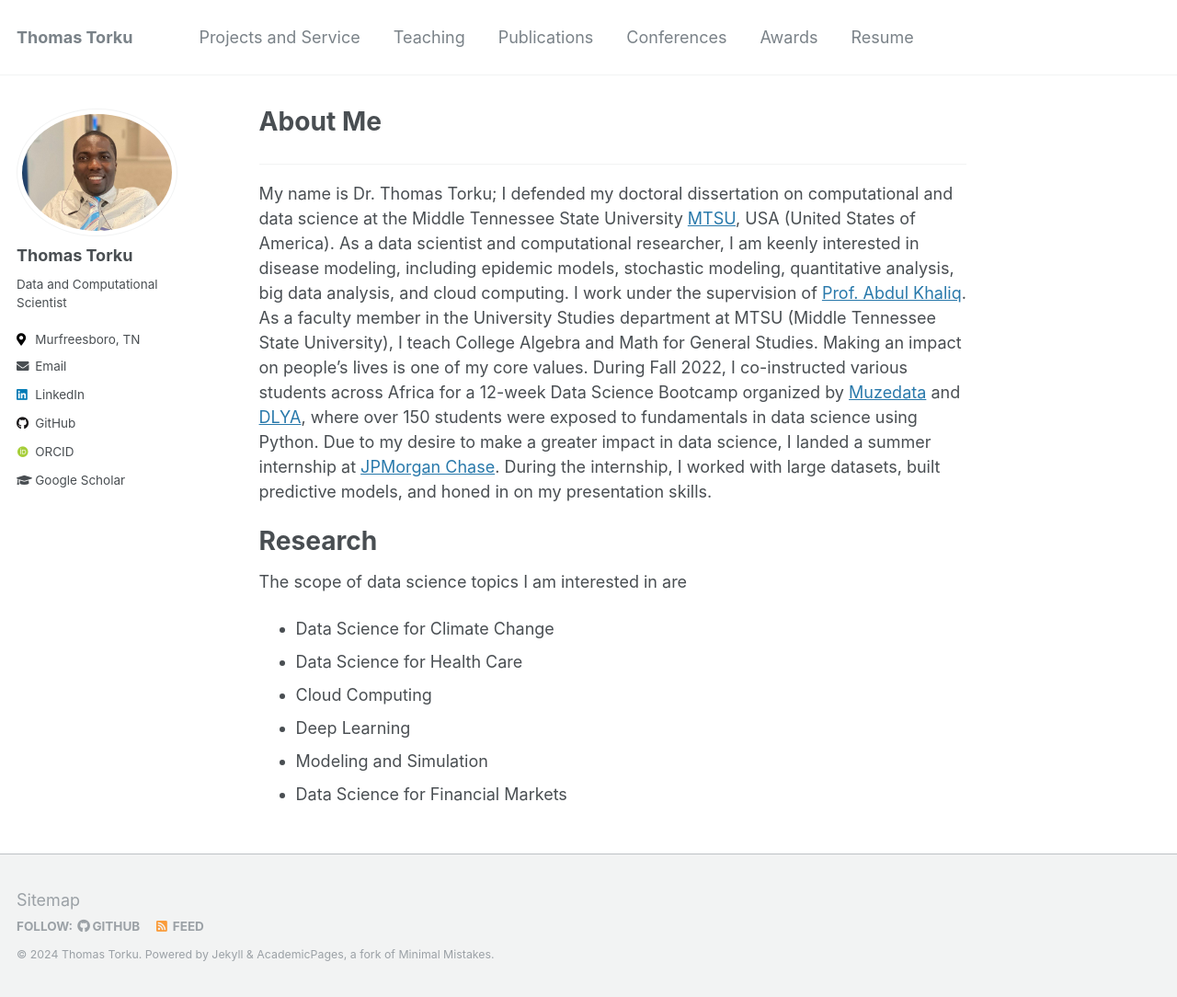
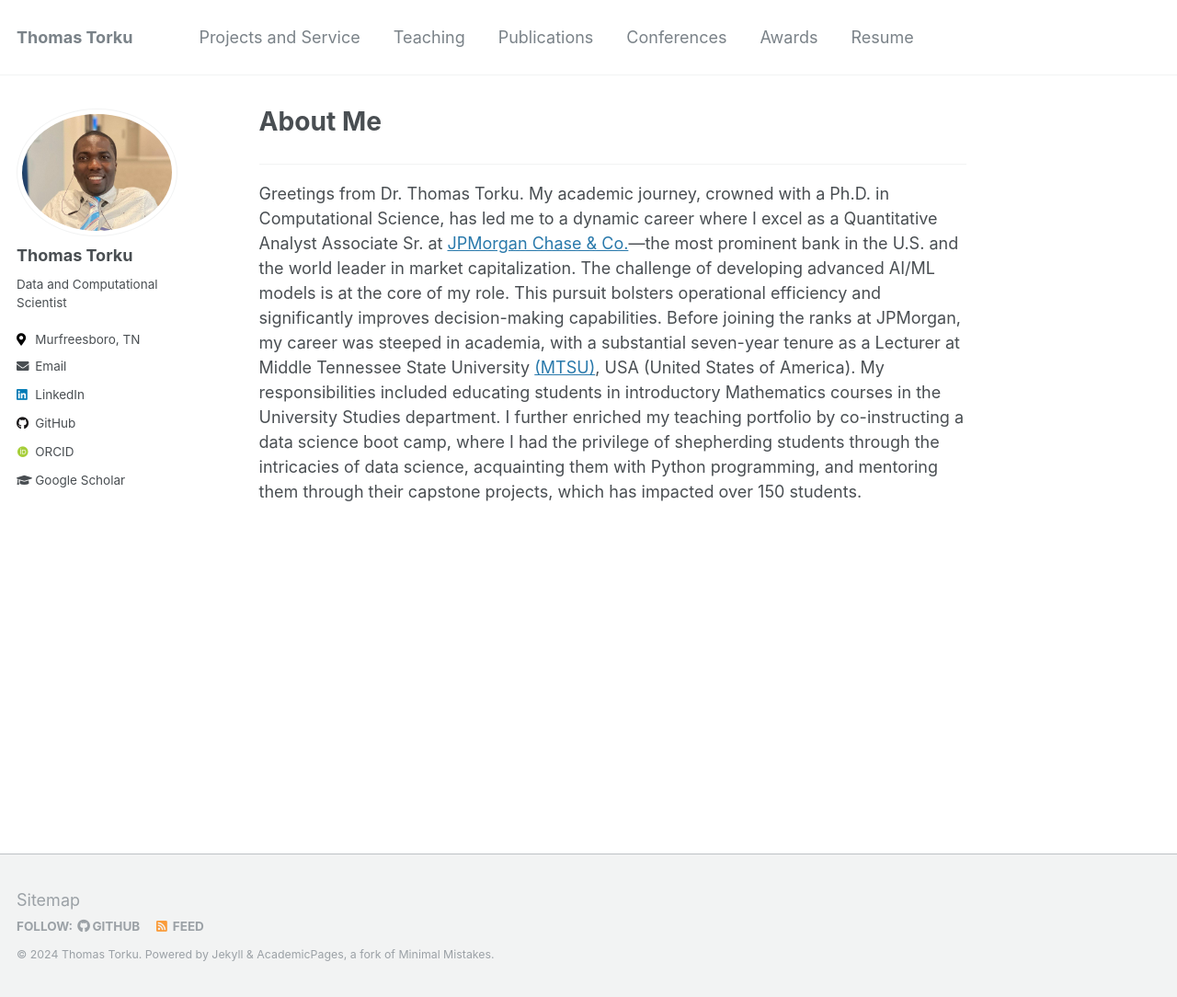
Before and after one commit to ttorku/ttorku.github.io, a Jekyll site: the page built from _pages/about.md, in a window 1280 px wide and 1084 px high. Shown: the whole window at 92% size. Built offline with Jekyll 4.4.1, drawn with Linux system fonts in a browser that asks for light colours; some web fonts are replaced.

Commit message:
about updated

```diff
--- a/_pages/about.md
+++ b/_pages/about.md
@@ -9,14 +9,4 @@ redirect_from:
 ---
 
 -----
-My name is Dr. Thomas Torku; I defended my doctoral dissertation on computational and data science at the Middle Tennessee State University [MTSU](https://www.mtsu.edu/), USA (United States of America). As a data scientist and computational researcher, I am keenly interested in disease modeling, including epidemic models, stochastic modeling, quantitative analysis, big data analysis, and cloud computing. I work under the supervision of [Prof. Abdul Khaliq](https://www.mtsu.edu/faculty/akhaliq/). As a faculty member in the University Studies department at MTSU (Middle Tennessee State University), I teach College Algebra and Math for General Studies. Making an impact on people's lives is one of my core values. During Fall 2022, I co-instructed various students across Africa for a 12-week Data Science Bootcamp organized by [Muzedata](https://www.muzedata.com/) and [DLYA](https://www.dlya.org/), where over 150 students were exposed to fundamentals in data science using Python. Due to my desire to make a greater impact in data science, I landed a summer internship at [JPMorgan Chase](https://www.jpmorganchase.com/). During the internship, I worked with large datasets, built predictive models, and honed in on my presentation skills.
-
-Research
-====
-The scope of data science topics I am interested in are
-* Data Science for Climate Change
-* Data Science for Health Care
-* Cloud Computing
-* Deep Learning
-* Modeling and Simulation
-* Data Science for Financial Markets
+Greetings from Dr. Thomas Torku. My academic journey, crowned with a Ph.D. in Computational Science, has led me to a dynamic career where I excel as a Quantitative Analyst Associate  Sr. at [JPMorgan Chase & Co.]((https://www.jpmorganchase.com/))—the most prominent bank in the U.S. and the world leader in market capitalization. The challenge of developing advanced AI/ML models is at the core of my role. This pursuit bolsters operational efficiency and significantly improves decision-making capabilities. Before joining the ranks at JPMorgan, my career was steeped in academia, with a substantial seven-year tenure as a Lecturer at Middle Tennessee State University [(MTSU)](https://www.mtsu.edu/), USA (United States of America).  My responsibilities included educating students in introductory Mathematics courses in the University Studies department. I further enriched my teaching portfolio by co-instructing a data science boot camp, where I had the privilege of shepherding students through the intricacies of data science, acquainting them with Python programming, and mentoring them through their capstone projects, which has impacted over 150 students.
```
Also changed, not shown: 1 other file.
